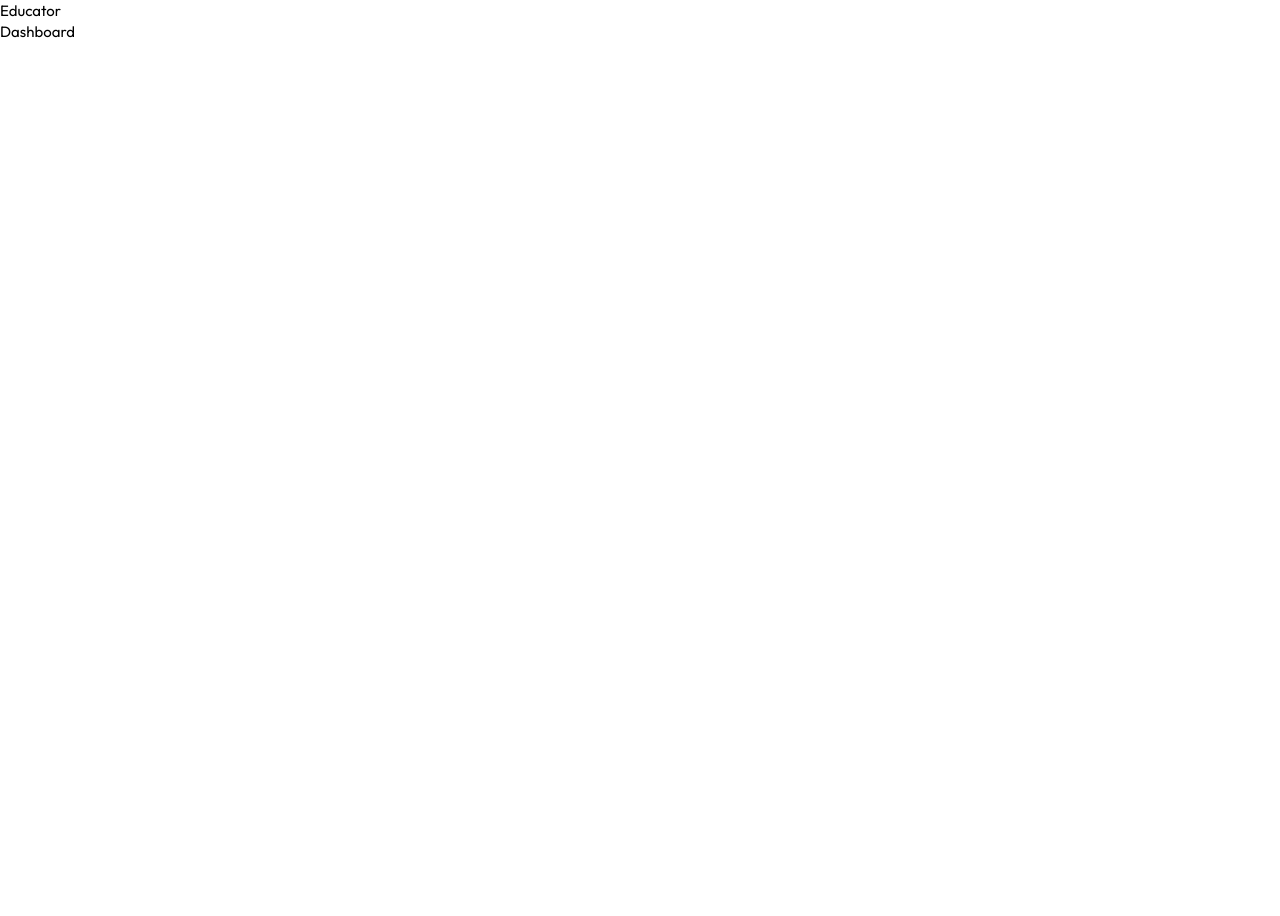
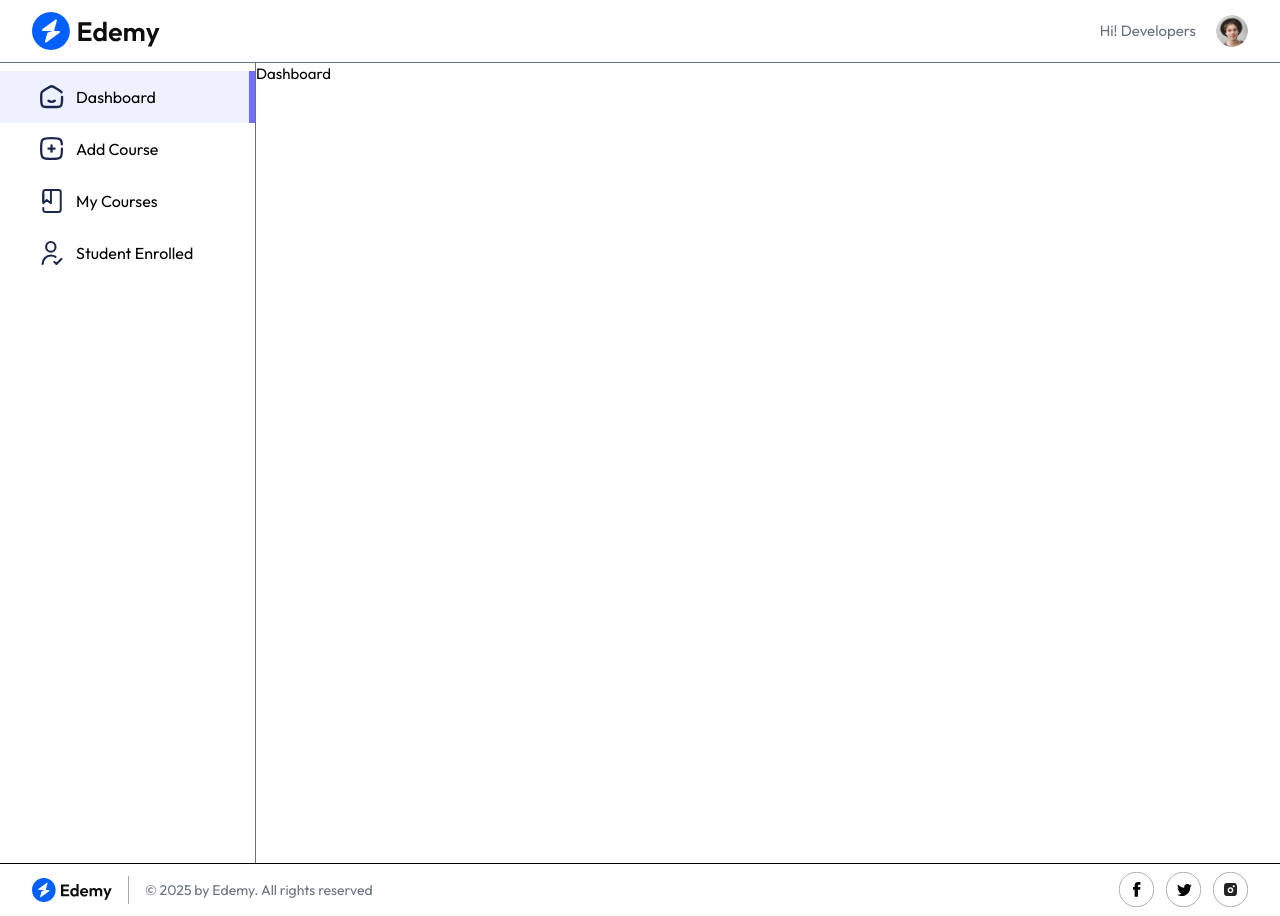
Before and after one commit to find-aziz/LMS-React-Frontend, a React (Vite) app: page /educator in a window 1280 px wide. Before the commit the page ends 800 px from the top, so only its background shows below. Built offline with nearby package versions, Linux system fonts and the light colour scheme; no server answers.

Commit message:
educator's navbar sidebar and footer

```diff
--- a/src/components/educator/Footer.jsx
+++ b/src/components/educator/Footer.jsx
@@ -1,9 +1,29 @@
-import React from 'react'
+import React from "react";
+import { assets } from "../../assets/assets";
 
 const Footer = () => {
   return (
-    <div>Footer</div>
-  )
-}
+    <footer className="flex md:flex-row flex-col-reverse items-center justify-between text-left w-full px-8 border-t">
+      <div className="flex items-center gap-4">
+        <img className="hidden md:block w-20" src={assets.logo} alt="logo" />
+        <div className="hidden md:block h-7 w-px bg-gray-500/60"></div>
+        <p className="py-4 text-center text-xs md:text-sm text-gray-500">
+          &copy; 2025 by Edemy. All rights reserved
+        </p>
+      </div>
+      <div className="flex items-center gap-3 max-md:mt-4">
+        <a href="#">
+          <img src={assets.facebook_icon} alt="facebook_icon" />
+        </a>
+        <a href="#">
+          <img src={assets.twitter_icon} alt="twitter_icon" />
+        </a>
+        <a href="#">
+          <img src={assets.instagram_icon} alt="instagram_icon" />
+        </a>
+      </div>
+    </footer>
+  );
+};
 
-export default Footer
+export default Footer;
--- a/src/components/educator/Navbar.jsx
+++ b/src/components/educator/Navbar.jsx
@@ -1,9 +1,29 @@
-import React from 'react'
+import React from "react";
+import { assets, dummyEducatorData as educatorData } from "../../assets/assets";
+import { UserButton, useUser } from "@clerk/clerk-react";
+import { Link } from "react-router-dom";
 
 const Navbar = () => {
+  const { user } = useUser();
   return (
-    <div>Navbar</div>
-  )
-}
+    <div className="flex items-center justify-between px-4 md:px-8 border-b border-gray-500 py-3">
+      <Link to={"/"}>
+        <img src={assets.logo} className="w-28 lg:w-32" alt="logo" />
+      </Link>
+      <div className="flex items-center gap-5 text-gray-500 relative">
+        <p>Hi! {user ? user.fullName : "Developers"}</p>
+        {user ? (
+          <UserButton />
+        ) : (
+          <img
+            src={assets.profile_img}
+            className="max-w-8 rounded-full"
+            alt="user"
+          />
+        )}
+      </div>
+    </div>
+  );
+};
 
-export default Navbar
+export default Navbar;
--- a/src/components/educator/SideBar.jsx
+++ b/src/components/educator/SideBar.jsx
@@ -1,9 +1,56 @@
-import React from 'react'
+import React, { useContext } from "react";
+import { AppContext } from "../../context/AppContext";
+import { assets } from "../../assets/assets";
+import { NavLink } from "react-router-dom";
 
 const SideBar = () => {
+  const { isEducator } = useContext(AppContext);
+
+  const menuItems = [
+    {
+      name: "Dashboard",
+      path: "/educator",
+      icon: assets.home_icon,
+    },
+    {
+      name: "Add Course",
+      path: "/educator/add-course",
+      icon: assets.add_icon,
+    },
+    {
+      name: "My Courses",
+      path: "/educator/my-courses",
+      icon: assets.my_course_icon,
+    },
+    {
+      name: "Student Enrolled",
+      path: "/educator/student-enrolled",
+      icon: assets.person_tick_icon,
+    },
+  ];
   return (
-    <div>SideBar</div>
-  )
-}
+    isEducator && (
+      <div className="md:w-64 w-16 border-r min-h-screen text-base border-gray-500 py-2 flex flex-col ">
+        {menuItems.map((item, index) => (
+          <NavLink
+            key={index}
+            to={item.path}
+            end={item.path === "/educator"}
+            className={({ isActive }) =>
+              `flex items-center md:flex-row flex-col md:justify-start justify-center py-3.5 md:px-10 gap-3 ${
+                isActive
+                  ? "bg-indigo-50 border-r-[6px] border-indigo-500/90"
+                  : "hover:bg-indigo-100/90 border-r-[6px] border-white hover:border-r-100/90"
+              }`
+            }
+          >
+            <img src={item.icon} alt="icon" className="w-6 h-6" />
+            <p className="md:block hidden text-center">{item.name}</p>
+          </NavLink>
+        ))}
+      </div>
+    )
+  );
+};
 
-export default SideBar
+export default SideBar;
--- a/src/components/student/Footer.jsx
+++ b/src/components/student/Footer.jsx
@@ -30,7 +30,7 @@
           </div>
         </div>
       </div>
-      <p className="py-4 text-center text-xs md:text-sm text-white/60">Copyright 2024 © Edemy. All Right Reserved.</p>
+      <p className="py-4 text-center text-xs md:text-sm text-white/60">Copyright 2025 © Edemy. All Right Reserved.</p>
     </footer>
   );
 };
--- a/src/pages/educator/Educator.jsx
+++ b/src/pages/educator/Educator.jsx
@@ -1,14 +1,21 @@
-import React from 'react'
-import {Outlet} from 'react-router-dom'
+import React from "react";
+import { Outlet } from "react-router-dom";
+import Navbar from "../../components/educator/Navbar";
+import SideBar from "../../components/educator/SideBar";
+import Footer from "../../components/educator/Footer";
 const Educator = () => {
   return (
-    <div>
-      <h1>Educator</h1>
-      <div>
-        {<Outlet/>}
+    <div className="text-default min-h-screen bg-white">
+      <Navbar />
+      <div className="flex">
+        <SideBar />
+        <div className="flex-1">
+          <Outlet />
+        </div>
       </div>
+      <Footer />
     </div>
-  )
-}
+  );
+};
 
-export default Educator
+export default Educator;
```
